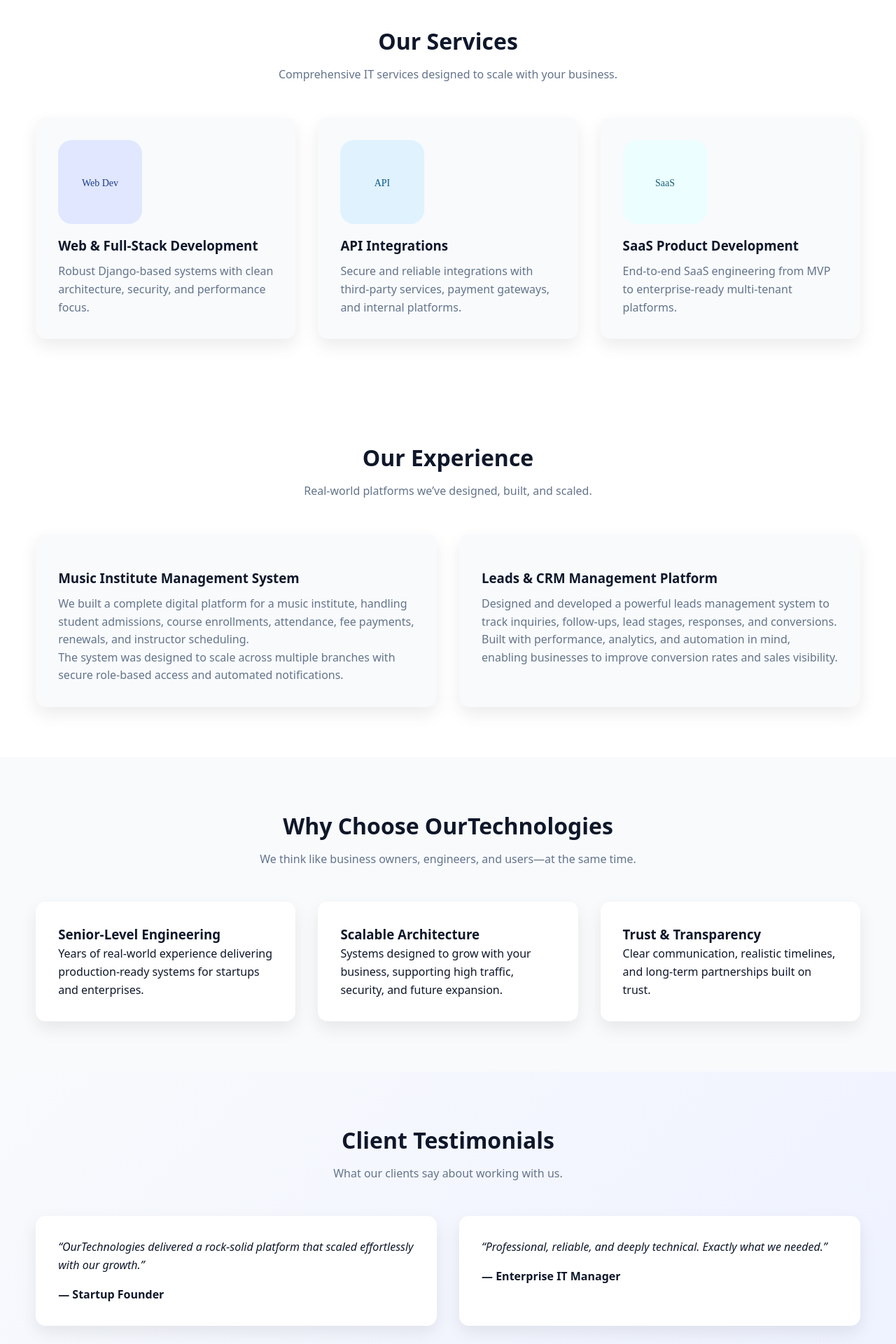
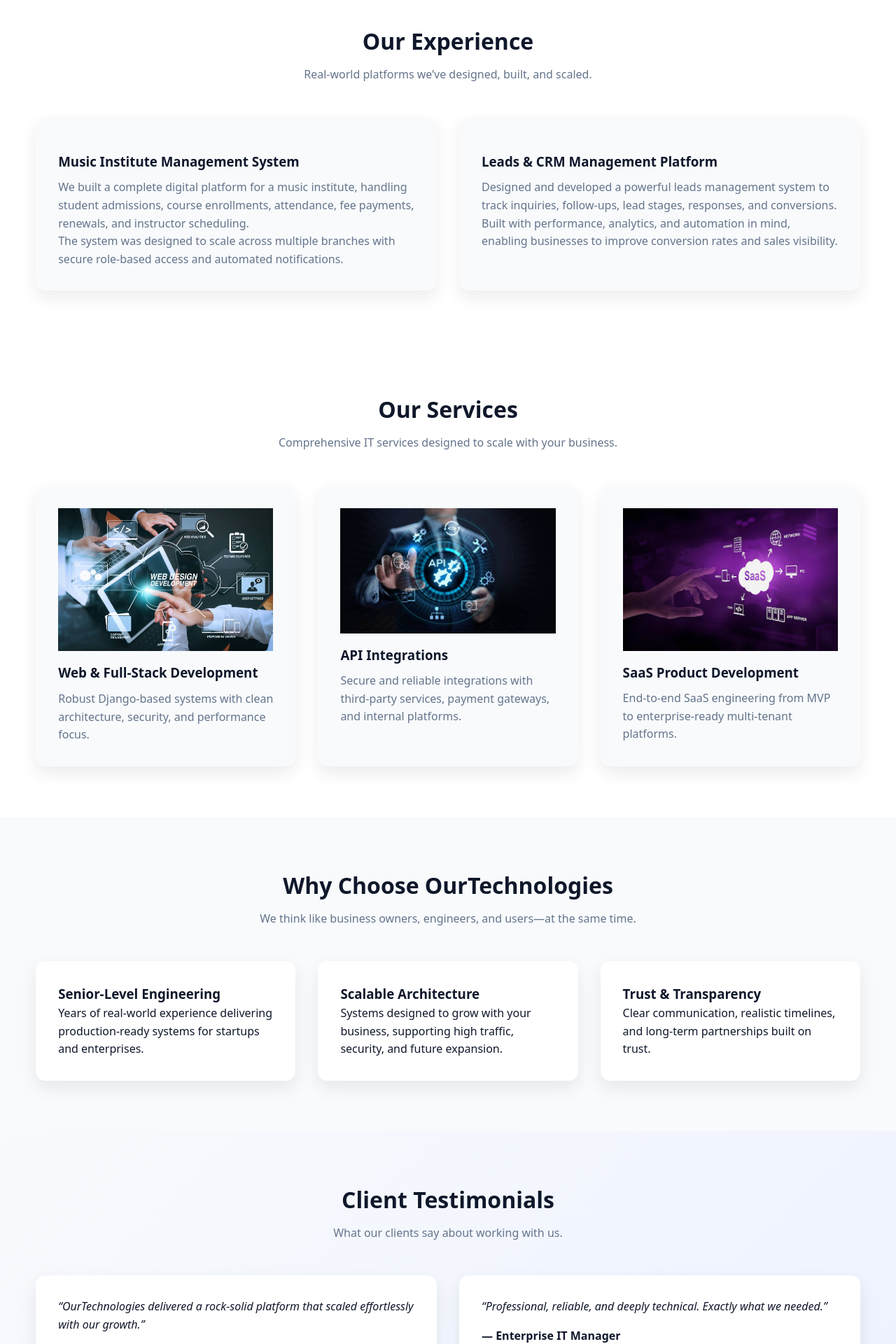
Before and after one commit to gowthamboddu/company_website, a Django app: page / in a window 1280 px wide. Shown: the part 619-2539 px from the top of the page at 70% size. Run offline with Django 4.2, Linux system fonts and the light colour scheme.

Commit message:
added images

```diff
--- a/templates/index.html
+++ b/templates/index.html
@@ -11,10 +11,10 @@
   <meta name="keywords" content="OurTechnologies, Django Development, Full Stack, SaaS, API Integration, Software Company" />
 
   <!-- Favicon / Icons -->
-  <link rel="icon" type="image/png" sizes="32x32" href="{% static 'website/assets/logo/logo.png' %}">
-  <link rel="icon" type="image/png" sizes="16x16" href="{% static 'website/assets/logo/logo.png' %}">
-  <link rel="apple-touch-icon" sizes="180x180" href="{% static 'website/assets/logo/logo.png' %}">
-  <link rel="shortcut icon" href="{% static 'website/assets/logo/logo.png' %}" type="image/x-icon">
+  <link rel="icon" type="image/png" sizes="32x32" href="{% static 'website/assets/logo/logo.ico' %}">
+  <link rel="icon" type="image/png" sizes="16x16" href="{% static 'website/assets/logo/logo.ico' %}">
+  <link rel="apple-touch-icon" sizes="180x180" href="{% static 'website/assets/logo/logo.ico' %}">
+  <link rel="shortcut icon" href="{% static 'website/assets/logo/logo.ico' %}" type="image/x-icon">
 
   <!-- External CSS -->
   <link rel="stylesheet" href="{% static 'website/assets/css/main.css' %}">
@@ -58,46 +58,7 @@
       </div>
     </div>
     <div>
-      <img src="{% static 'website/assets/images/hero.svg' %}" alt="Software Development Illustration">
-    </div>
-  </div>
-</section>
-
-<!-- ================= SERVICES ================= -->
-<section id="services">
-  <div class="container">
-    <div class="section-title">
-      <h2>Our Services</h2>
-      <p>Comprehensive IT services designed to scale with your business.</p>
-    </div>
-
-    <div class="services-grid">
-      <div class="service-card">
-        <img src="{% static 'website/assets/images/service-web.svg' %}" alt="Web Development">
-        <h3>Web & Full-Stack Development</h3>
-        <p>
-          Robust Django-based systems with clean architecture, security,
-          and performance focus.
-        </p>
-      </div>
-
-      <div class="service-card">
-        <img src="{% static 'website/assets/images/service-api.svg' %}" alt="API Integration">
-        <h3>API Integrations</h3>
-        <p>
-          Secure and reliable integrations with third-party services,
-          payment gateways, and internal platforms.
-        </p>
-      </div>
-
-      <div class="service-card">
-        <img src="{% static 'website/assets/images/service-saas.svg' %}" alt="SaaS Development">
-        <h3>SaaS Product Development</h3>
-        <p>
-          End-to-end SaaS engineering from MVP to enterprise-ready
-          multi-tenant platforms.
-        </p>
-      </div>
+      <img src="{% static 'website/assets/images/main_img.jpg' %}" alt="Software Development Illustration">
     </div>
   </div>
 </section>
@@ -140,6 +101,47 @@
         </p>
       </div>
 
+    </div>
+  </div>
+</section>
+
+
+
+<!-- ================= SERVICES ================= -->
+<section id="services">
+  <div class="container">
+    <div class="section-title">
+      <h2>Our Services</h2>
+      <p>Comprehensive IT services designed to scale with your business.</p>
+    </div>
+
+    <div class="services-grid">
+      <div class="service-card">
+        <img src="{% static 'website/assets/images/web_dev.jpg' %}" alt="Web Development">
+        <h3>Web & Full-Stack Development</h3>
+        <p>
+          Robust Django-based systems with clean architecture, security,
+          and performance focus.
+        </p>
+      </div>
+
+      <div class="service-card">
+        <img src="{% static 'website/assets/images/api.jpeg' %}" alt="API Integration">
+        <h3>API Integrations</h3>
+        <p>
+          Secure and reliable integrations with third-party services,
+          payment gateways, and internal platforms.
+        </p>
+      </div>
+
+      <div class="service-card">
+        <img src="{% static 'website/assets/images/saas.jpg' %}" alt="SaaS Development">
+        <h3>SaaS Product Development</h3>
+        <p>
+          End-to-end SaaS engineering from MVP to enterprise-ready
+          multi-tenant platforms.
+        </p>
+      </div>
     </div>
   </div>
 </section>
```
Also changed, not shown: static/website/assets/images/api.jpeg (added), static/website/assets/images/saas.jpg (added), static/website/assets/images/web_dev.jpg (added), static/website/assets/logo/logo.ico (added), 1 other file.
